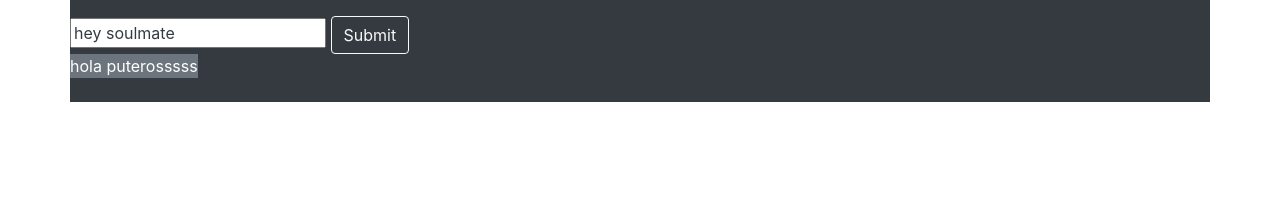
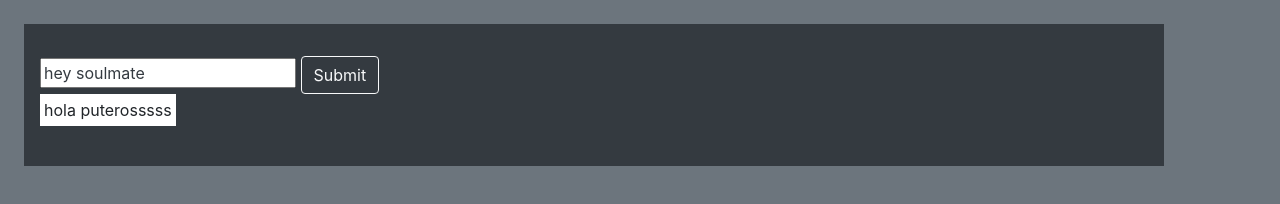
Before and after one commit to JaloDO/DWEC, a plain HTML site: page proyecto1/Ejercicio0.html in a window 1280 px wide. Drawn offline with nearby package versions, Linux system fonts and the light colour scheme.

Commit message:
changes 0,3,3

```diff
--- a/proyecto1/Ejercicio0.html
+++ b/proyecto1/Ejercicio0.html
@@ -12,15 +12,15 @@
 		</script>
 	</head>
 
-	<body class="bg-inverse">
+	<body class="bg-secondary">
 
-		<div class="container align-content-center bg-dark">
+		<div class="container align-content-center bg-dark m-sm-4">
 			<div class="navbar-light "><p></p></div>
 			<div class="row">
-				<form name="formulario" method="post" action="http://www.google.es" class="form-group">
+				<form name="formulario" method="post" action="http://www.google.es" class="form-group p-lg-3">
 					<input type="text" id="cajaTexto" value="hey soulmate" class="text-dark"/>
   					<input type="button"  value="Submit" class="btn btn-outline-light" onclick="accion();"/>
-  					<script>document.write("<br /><label class='btn-secondary'>hola puterosssss</label>")</script>
+  					<script>document.write("<br /><label class='bg-white p-1'>hola puterosssss</label>")</script>
 
 				</form>
 			</div>
```
